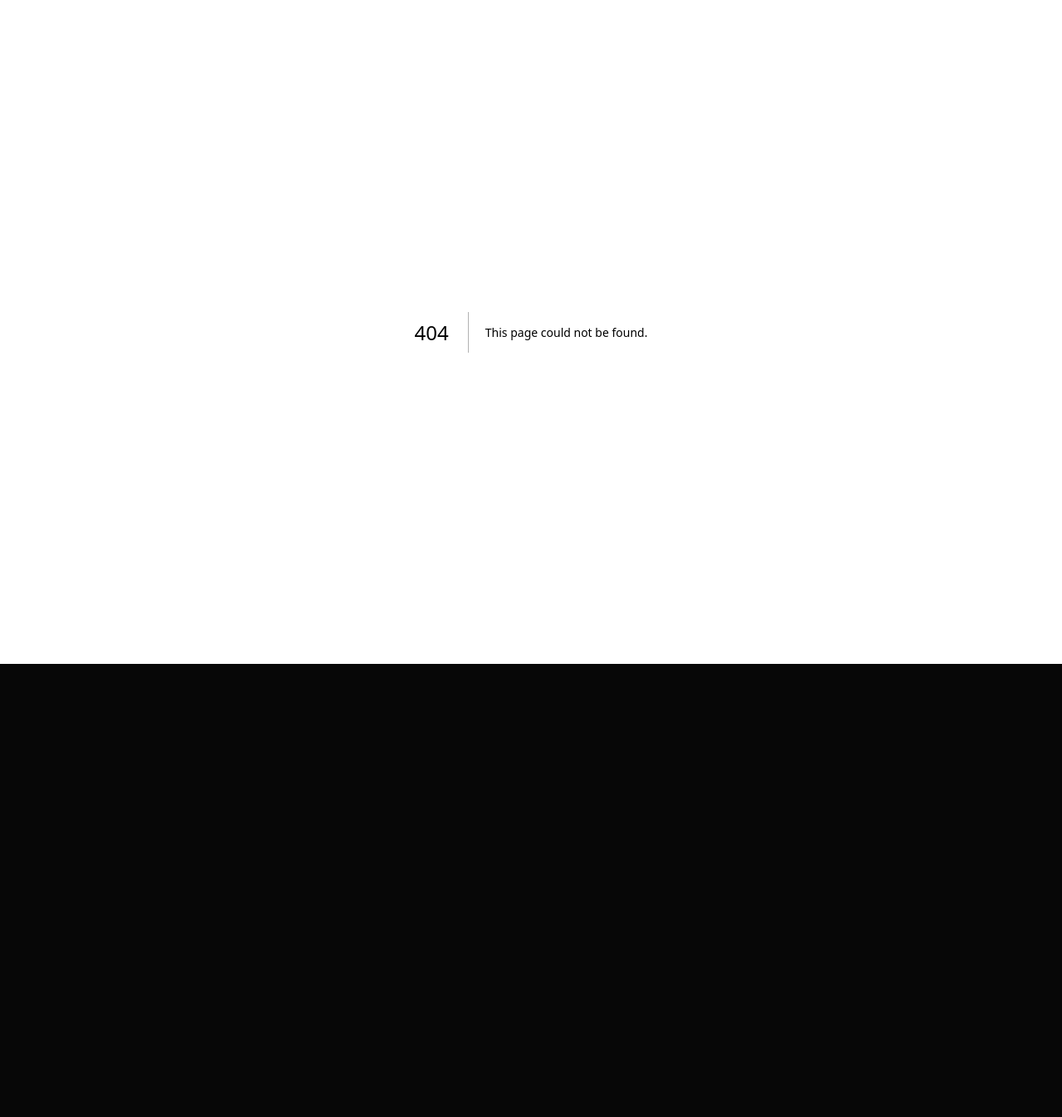
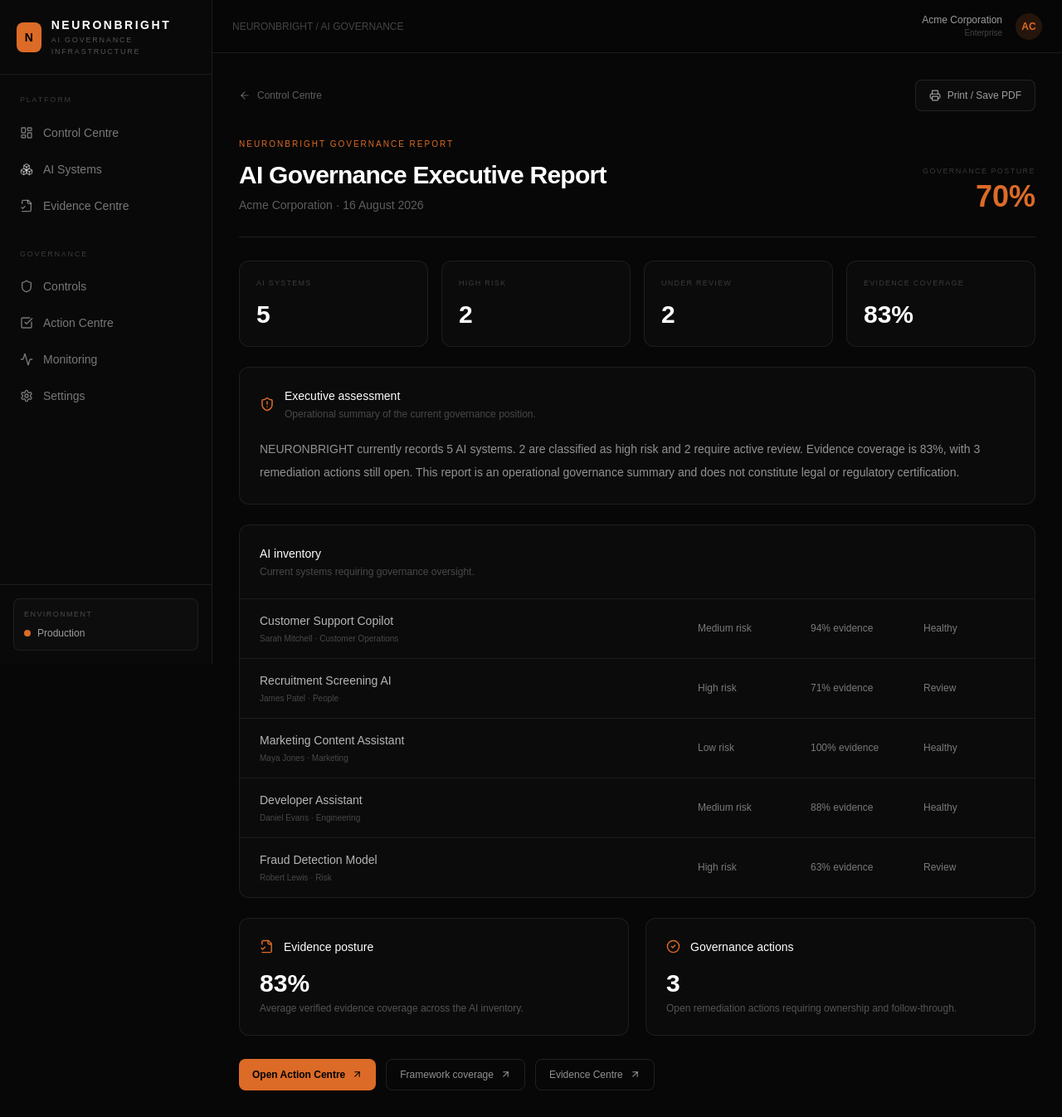
Before and after one commit to jasb-to/neuronbright, a Next.js app: page /reports in a window 1280 px wide. Before the commit this address had no page. Shown: the whole page at 83% size. Before the commit the page ends 800 px from the top, so only its background shows below. Built offline with nearby package versions, Linux system fonts and the light colour scheme.

Commit message:
Add executive governance report

```diff
--- /dev/null
+++ b/app/reports/page.tsx
@@ -0,0 +1,75 @@
+"use client";
+
+import { useEffect, useMemo, useState } from "react";
+import Link from "next/link";
+import { ArrowLeft, ArrowUpRight, CheckCircle2, FileCheck2, Printer, ShieldAlert } from "lucide-react";
+import { AppShell } from "@/components/app-shell";
+import { aiSystems } from "@/lib/mock-data";
+import { getStoredSystems } from "@/lib/client-store";
+import { loadRemediation } from "@/lib/remediation-store";
+import { getOrganisation } from "@/lib/organisation-store";
+import type { AISystem } from "@/lib/types";
+
+export default function ReportsPage() {
+  const [systems, setSystems] = useState<AISystem[]>([]);
+  const [organisation, setOrganisation] = useState(getOrganisation());
+
+  useEffect(() => {
+    const stored = getStoredSystems();
+    setSystems([...stored, ...aiSystems.filter((item) => !stored.some((saved) => saved.id === item.id))]);
+    setOrganisation(getOrganisation());
+  }, []);
+
+  const remediation = useMemo(() => loadRemediation(), []);
+  const highRisk = systems.filter((s) => s.risk === "High").length;
+  const underReview = systems.filter((s) => s.status === "Review").length;
+  const evidence = systems.length ? Math.round(systems.reduce((sum, s) => sum + s.evidence, 0) / systems.length) : 0;
+  const openActions = remediation.filter((item) => item.status !== "Complete").length;
+  const posture = Math.max(0, Math.min(100, Math.round(evidence * 0.55 + (systems.length ? (1 - highRisk / systems.length) * 30 : 30) + (openActions === 0 ? 15 : Math.max(0, 15 - openActions * 3)))));
+
+  return (
+    <AppShell>
+      <div className="mx-auto max-w-[1150px] px-6 py-8 xl:px-8 print:max-w-none print:px-8">
+        <div className="flex items-center justify-between gap-4 print:hidden">
+          <Link href="/dashboard" className="inline-flex items-center gap-2 text-xs text-white/35 hover:text-white"><ArrowLeft size={14} />Control Centre</Link>
+          <button onClick={() => window.print()} className="inline-flex items-center gap-2 rounded-lg border border-white/[0.1] bg-[#0b0b0b] px-4 py-2.5 text-xs text-white/60 hover:text-white"><Printer size={14} />Print / Save PDF</button>
+        </div>
+
+        <header className="mt-8 border-b border-white/[0.1] pb-7">
+          <p className="text-[10px] uppercase tracking-[0.2em] text-[#dc6b27]">NEURONBRIGHT governance report</p>
+          <div className="mt-3 flex flex-col justify-between gap-5 md:flex-row md:items-end">
+            <div><h1 className="text-3xl font-semibold tracking-tight">AI Governance Executive Report</h1><p className="mt-2 text-sm text-white/35">{organisation.name} · {new Date().toLocaleDateString("en-GB", { day: "numeric", month: "long", year: "numeric" })}</p></div>
+            <div className="text-left md:text-right"><p className="text-[9px] uppercase tracking-[0.16em] text-white/20">Governance posture</p><p className="mt-1 text-4xl font-semibold text-[#dc6b27]">{posture}%</p></div>
+          </div>
+        </header>
+
+        <section className="mt-7 grid gap-4 md:grid-cols-4">
+          {[['AI systems', systems.length], ['High risk', highRisk], ['Under review', underReview], ['Evidence coverage', `${evidence}%`]].map(([label, value]) => <div key={label as string} className="rounded-xl border border-white/[0.08] bg-[#0b0b0b] p-5"><p className="text-[9px] uppercase tracking-[0.14em] text-white/20">{label}</p><p className="mt-3 text-3xl font-semibold">{value}</p></div>)}
+        </section>
+
+        <section className="mt-6 rounded-xl border border-white/[0.08] bg-[#0b0b0b] p-6">
+          <div className="flex items-center gap-3"><ShieldAlert size={18} className="text-[#dc6b27]"/><div><p className="text-sm font-medium">Executive assessment</p><p className="mt-1 text-xs text-white/25">Operational summary of the current governance position.</p></div></div>
+          <p className="mt-5 max-w-4xl text-sm leading-7 text-white/55">NEURONBRIGHT currently records {systems.length} AI systems. {highRisk} are classified as high risk and {underReview} require active review. Evidence coverage is {evidence}%, with {openActions} remediation actions still open. This report is an operational governance summary and does not constitute legal or regulatory certification.</p>
+        </section>
+
+        <section className="mt-6 rounded-xl border border-white/[0.08] bg-[#0b0b0b]">
+          <div className="border-b border-white/[0.08] p-6"><h2 className="text-sm font-medium">AI inventory</h2><p className="mt-1 text-xs text-white/25">Current systems requiring governance oversight.</p></div>
+          <div className="divide-y divide-white/[0.07]">
+            {systems.map((system) => <div key={system.id} className="grid gap-4 px-6 py-4 md:grid-cols-[1fr_120px_120px_110px] md:items-center"><div><p className="text-sm font-medium text-white/70">{system.name}</p><p className="mt-1 text-[10px] text-white/25">{system.owner} · {system.department}</p></div><span className="text-xs text-white/45">{system.risk} risk</span><span className="text-xs text-white/45">{system.evidence}% evidence</span><span className="text-xs text-white/45">{system.status}</span></div>)}
+          </div>
+        </section>
+
+        <section className="mt-6 grid gap-5 md:grid-cols-2">
+          <div className="rounded-xl border border-white/[0.08] bg-[#0b0b0b] p-6"><div className="flex items-center gap-3"><FileCheck2 size={17} className="text-[#dc6b27]"/><h2 className="text-sm font-medium">Evidence posture</h2></div><p className="mt-4 text-3xl font-semibold">{evidence}%</p><p className="mt-1 text-xs text-white/30">Average verified evidence coverage across the AI inventory.</p></div>
+          <div className="rounded-xl border border-white/[0.08] bg-[#0b0b0b] p-6"><div className="flex items-center gap-3"><CheckCircle2 size={17} className="text-[#dc6b27]"/><h2 className="text-sm font-medium">Governance actions</h2></div><p className="mt-4 text-3xl font-semibold">{openActions}</p><p className="mt-1 text-xs text-white/30">Open remediation actions requiring ownership and follow-through.</p></div>
+        </section>
+
+        <div className="mt-7 flex flex-wrap gap-3 print:hidden">
+          <Link href="/actions" className="inline-flex items-center gap-2 rounded-lg bg-[#dc6b27] px-4 py-2.5 text-xs font-semibold text-black">Open Action Centre <ArrowUpRight size={13}/></Link>
+          <Link href="/frameworks" className="inline-flex items-center gap-2 rounded-lg border border-white/[0.1] px-4 py-2.5 text-xs text-white/55 hover:text-white">Framework coverage <ArrowUpRight size={13}/></Link>
+          <Link href="/evidence" className="inline-flex items-center gap-2 rounded-lg border border-white/[0.1] px-4 py-2.5 text-xs text-white/55 hover:text-white">Evidence Centre <ArrowUpRight size={13}/></Link>
+        </div>
+      </div>
+    </AppShell>
+  );
+}
```
